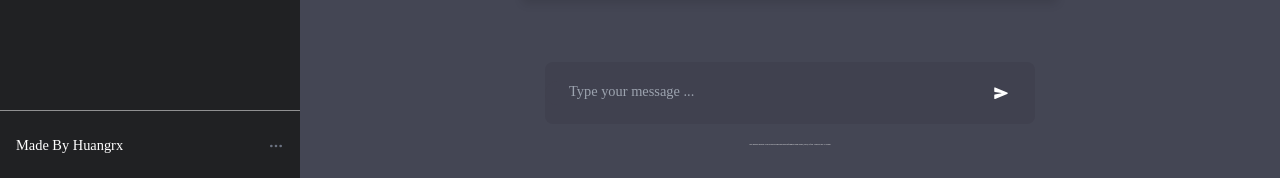
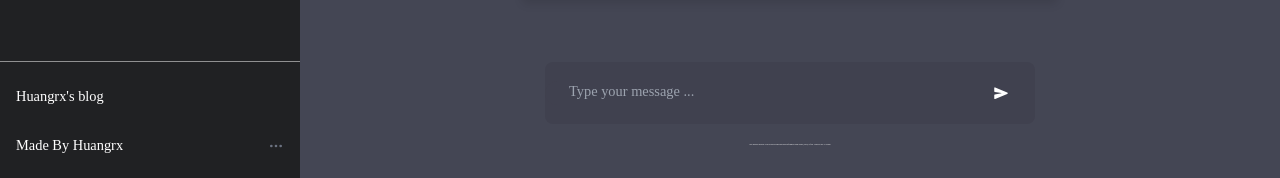
Before and after one commit to hrenxiang/chat-ai-web, a Next.js app: page / in a window 1280 px wide. Shown: the part 619-797 px from the top of the page. Built offline with nearby package versions, Linux system fonts and the light colour scheme.

Commit message:
update: 🥰side bar add element

```diff
--- a/src/pages/index.tsx
+++ b/src/pages/index.tsx
@@ -15,6 +15,7 @@ import {darcula} from "react-syntax-highlighter/dist/cjs/styles/prism";
 import {MdDeleteOutline, MdOutlineGridView} from "react-icons/md";
 import {RiCloseFill} from "react-icons/ri";
 import {TbCircleKeyFilled, TbSettingsFilled} from "react-icons/tb";
+import Link from "next/link";
 
 const inter = Inter({subsets: ['latin']})
 
@@ -256,9 +257,14 @@ export default function Home() {
                         })
                     }
                 </ul>
-                <nav className="border-t border-solid border-white border-opacity-50 px-2 py-3" onClick={showSettings}>
+                <nav className="flex flex-col gap-1 border-t border-solid border-white border-opacity-50 px-2 py-3">
                     <button
                         className="appearance-none focus:outline-none flex justify-between items-center w-full px-2 py-3 hover:bg-[#343541] rounded-[5px]">
+                        <Link href="https://blog.huangrx.cn">Huangrx's blog</Link>
+                    </button>
+                    <button
+                        className="appearance-none focus:outline-none flex justify-between items-center w-full px-2 py-3 hover:bg-[#343541] rounded-[5px]"
+                        onClick={showSettings}>
                         <div>
                             Made By Huangrx
                         </div>
@@ -474,7 +480,7 @@ export default function Home() {
                         <div
                             className="flex flex-row md:flex-col md:w-1/4 bg-[#26272c] md:bg-transparent p-1 rounded-[5px]">
                             <button
-                                className={'general' === settingsOption ? 'flex-grow appearance-none focus:outline-none flex justify-between items-center gap-2 rounded-md px-2 py-1.5 bg-[#343541] h-[3rem] max-h-[3rem]':'flex-grow appearance-none focus:outline-none flex justify-between items-center gap-2 rounded-md px-2 py-1.5 h-[3rem] max-h-[3rem]'}
+                                className={'general' === settingsOption ? 'flex-grow appearance-none focus:outline-none flex justify-between items-center gap-2 rounded-md px-2 py-1.5 bg-[#343541] h-[3rem] max-h-[3rem]' : 'flex-grow appearance-none focus:outline-none flex justify-between items-center gap-2 rounded-md px-2 py-1.5 h-[3rem] max-h-[3rem]'}
                                 onClick={() => openSettingsOption("general")}>
                                 <div>
                                     <TbSettingsFilled/>
@@ -484,7 +490,7 @@ export default function Home() {
                                 </div>
                             </button>
                             <button
-                                className={'apikey' === settingsOption ? 'flex-grow appearance-none focus:outline-none flex justify-between items-center gap-2 rounded-md px-2 py-1.5 bg-[#343541]  h-[3rem] max-h-[3rem]':'flex-grow appearance-none focus:outline-none flex justify-between items-center gap-2 rounded-md px-2 py-1.5 h-[3rem] max-h-[3rem]'}
+                                className={'apikey' === settingsOption ? 'flex-grow appearance-none focus:outline-none flex justify-between items-center gap-2 rounded-md px-2 py-1.5 bg-[#343541]  h-[3rem] max-h-[3rem]' : 'flex-grow appearance-none focus:outline-none flex justify-between items-center gap-2 rounded-md px-2 py-1.5 h-[3rem] max-h-[3rem]'}
                                 onClick={() => openSettingsOption("apikey")}>
                                 <div>
                                     <TbCircleKeyFilled/>
@@ -530,7 +536,9 @@ export default function Home() {
                                         type="text" required/>
                                 </div>
                                 <div className="flex justify-end">
-                                    <button className="bg-[#40414f] px-3 py-1.5 rounded-[5px] hover:bg-gray-500" onClick={handleSaveApiKey}>保存</button>
+                                    <button className="bg-[#40414f] px-3 py-1.5 rounded-[5px] hover:bg-gray-500"
+                                            onClick={handleSaveApiKey}>保存
+                                    </button>
                                 </div>
                             </div>
                         </div>
```
Lines whose indentation alone changed are shown as unchanged.
